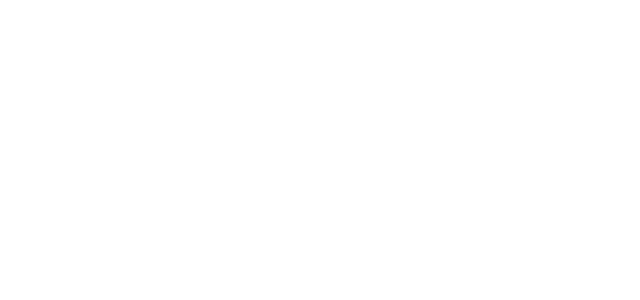
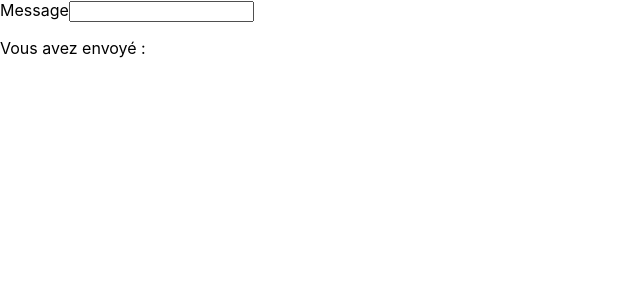
Before and after one commit to Jalutal/celebrities, a React (Create React App) app: page /message in a window 1280 px wide. Before the commit this address had no page. Shown: the top 300 px of the page, without its empty margins (0-640 px from the left). Built offline with nearby package versions, Linux system fonts and the light colour scheme.

Commit message:
un peu chaud le truc

```diff
--- a/src/App.js
+++ b/src/App.js
@@ -6,6 +6,7 @@
 import Random from "./pages/Random";
 import TvSpeakersPage from "./pages/TvSpeakersPage";
 import CopyrightPage from "./pages/CopyrightPage";
+import FormMessagePage from "./pages/FormMessagePage";
 
 function App() {
   return (
@@ -18,7 +19,7 @@
         <Route path="/random" element={<Random />} />
         <Route path="/speakers" element={<TvSpeakersPage />} />
         <Route path="/copyright" element={<CopyrightPage />} />
-
+        <Route path="/message" element={<FormMessagePage />} />
       </Routes>
     </BrowserRouter>
     </>
--- /dev/null
+++ b/src/pages/FormMessagePage.jsx
@@ -0,0 +1,25 @@
+import { useState } from "react";
+
+function FormMessagePage() {
+    // setMessage va venir modifier message via l'utilisation de useState
+const [message, setMessage] = useState("");
+// le event.target.value va venir récupérer ce qui passe dans le onChange plus bas.
+// Hamid délégué.
+// On retourne ce qui est écrit via {message} dans la balise <p>
+const handleMessageChange = (event) => {
+    setMessage(event.target.value);
+};
+
+return(
+    <form>
+        <label>
+            Message
+            <input onChange={handleMessageChange} type="text" name="message" />
+        </label>
+        <p>Vous avez envoyé : {message}</p>
+    </form>
+);
+
+}
+
+export default FormMessagePage;
```
